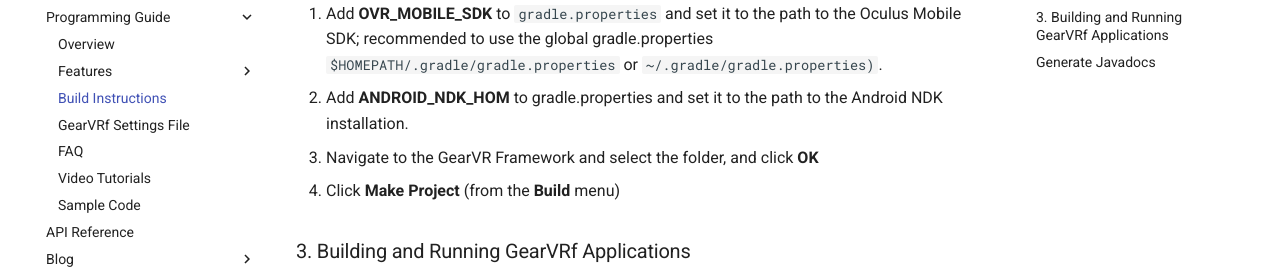
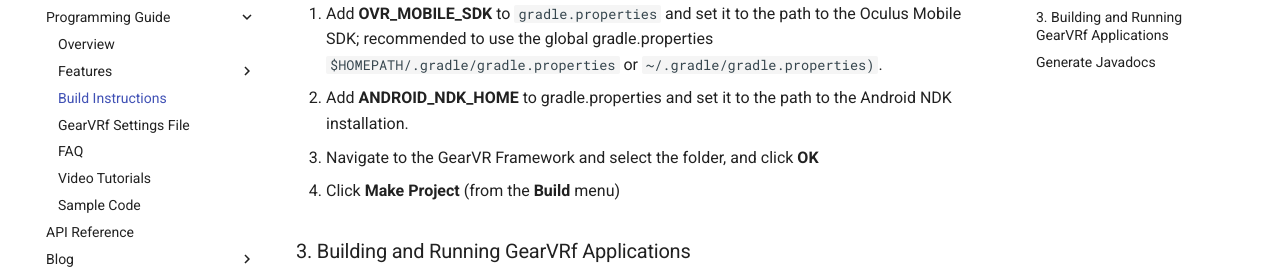
Before and after one commit to nitosan/GearVRf-docs, an MkDocs documentation site: the page built from docs/programming_guide/build_instructions.md, in a window 1280 px wide and 900 px high, scrolled down 582 px. Shown: the part 172-450 px from the top of the window. Built offline with MkDocs 1.6.1 and Material for MkDocs 9.7.7, drawn with Linux system fonts in a browser that asks for light colours; old or Windows-style settings are respelled for this version of MkDocs.

Commit message:
fixed spelling error

```diff
--- a/docs/programming_guide/build_instructions.md
+++ b/docs/programming_guide/build_instructions.md
@@ -18,7 +18,7 @@ You can optionally locally build GearVRf from source code using Android Studio.
 Here are the steps:
 
 1. Add __OVR_MOBILE_SDK__ to `gradle.properties` and set it to the path to the Oculus Mobile SDK; recommended to use the global gradle.properties `$HOMEPATH/.gradle/gradle.properties` or `~/.gradle/gradle.properties)`.
-1. Add __ANDROID_NDK_HOM__ to gradle.properties and set it to the path to the Android NDK installation.
+1. Add __ANDROID_NDK_HOME__ to gradle.properties and set it to the path to the Android NDK installation.
 1. Navigate to the GearVR Framework and select the folder, and click __OK__
 1. Click __Make Project__ (from the __Build__ menu)
 
```
